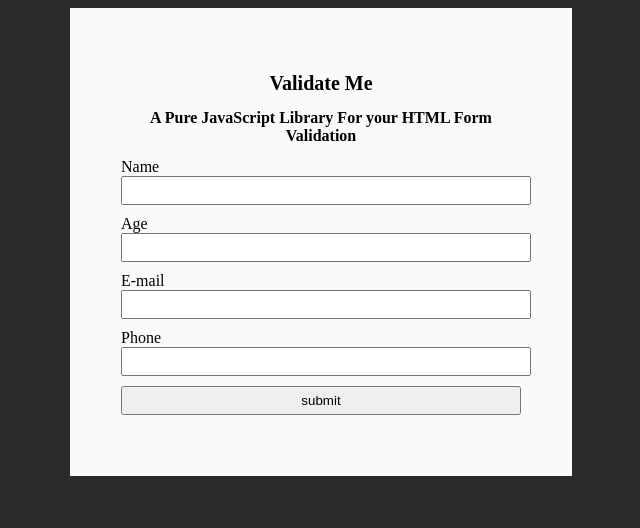
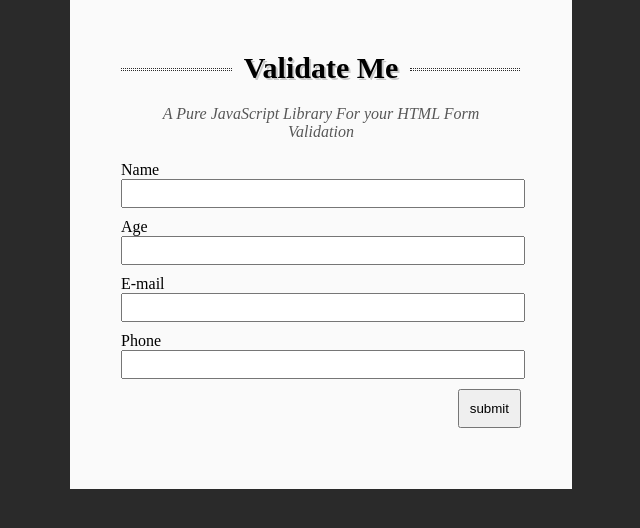
Before and after one commit to tahmina8765/validate-me, a website: page public/index.html in a window 1280 px wide. Shown: the whole page, without its empty margins (319-959 px from the left). Drawn offline with Linux system fonts and the light colour scheme.

Commit message:
Change Style of form

```diff
--- a/public/css/style.css
+++ b/public/css/style.css
@@ -1,3 +1,7 @@
+*{
+    margin: 0;
+    padding: 0;
+}
 body{
     background: #2a2a2a;
 }
@@ -8,13 +12,17 @@ body{
     margin: 0 auto;
     background: #fafafa;
 }
-h1{
-	font-size: 20px;
-	text-align: center;
-}
+
 h2{
     font-size: 16px;
     text-align: center;
+}
+.slogan{
+    text-align: center;
+    padding: 20px 30px;
+    font-style: italic;
+    color: #575757;
+    text-shadow: 0px 1px 1px #fff;
 }
 .form-group{
     display: block;
@@ -25,9 +33,12 @@ label{
     display: block;
 }
 .form-control{
-	padding: 5px 3px;
-	min-width: 400px;
-
+    padding: 5px 0;
+    width: 100%;
+    padding-left: 0;
+    padding-right: 0;
+    margin-left: 0;
+    margin-right: 0;
 }
 p{
     text-align: center;
@@ -35,3 +46,40 @@ p{
 .validate-me-error{
     color: red;
 }
+
+h1 {
+    font-size: 20px;
+    text-align: center;
+    text-shadow: 2px 2px 0px rgba(0,0,0,0.2);
+    position: relative;
+    font-size: 30px;
+    z-index: 1;
+    overflow: hidden;
+    text-align: center;
+}
+h1:before, h1:after {
+    position: absolute;
+    top: 51%;
+    overflow: hidden;
+    height: 1px;
+    content: '\a0';
+    border-top: 1px dotted #2a2a2a;
+    border-bottom: 1px dotted #2a2a2a;
+}
+h1:before {
+    width: 47%;
+    margin-left: -50%;
+    text-align: right;
+}
+h1:after {
+    width: 40%;
+    margin-left: 3%;
+    text-align: right;
+}
+
+.btn{
+    padding: 10px;
+}
+.text-right{
+    text-align: right;
+}
--- a/public/index.html
+++ b/public/index.html
@@ -8,9 +8,13 @@
     </head>
     <body>
         <div class="container">
-            <h1>Validate Me</h1>
-            <h2>A Pure JavaScript Library For your HTML Form Validation</h2>
-            <form action="/" name="myForm" id="AhadForm" method="post" novalidate>
+            <div class='heading-wraper'>
+                <div class="heading">
+                    <h1>Validate Me</h1>
+                </div>
+            </div>
+            <div class="slogan">A Pure JavaScript Library For your HTML Form Validation</div>
+            <form action="/" name="myForm" id="MyForm" method="post" novalidate>
                 <div class="form-group">
                     <label for="name">Name</label>
                     <input class="form-control" type="text" name="name" id="name">
@@ -30,15 +34,16 @@
                     <input class="form-control" type="text" name="phone" id="phone">
                 </div>
 
-                <div class="form-group">
-                    <input class="form-control" type="submit" name="submit" value="submit">
+                <div class="form-group text-right">
+                    <input class="btn" type="submit" name="submit" value="submit">
                 </div>
             </form>
         </div>
 
+
         <script type="text/javascript">
             validateMeModule.init({
-                'formId': 'AhadForm',
+                'formId': 'MyForm',
                 'fields': {
                     'name': {
                         'nonempty': true,
```
Also changed, not shown: public/lib/validate-me.js. Lines whose indentation alone changed are shown as unchanged.
